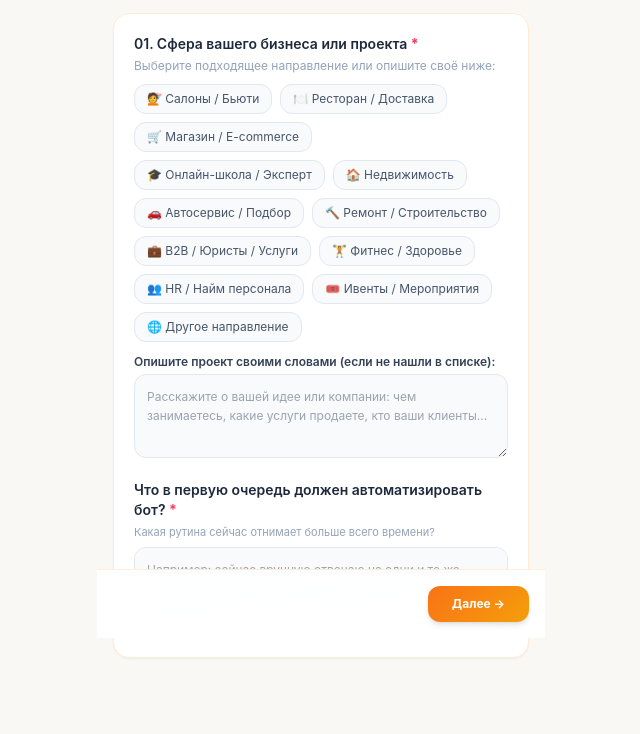
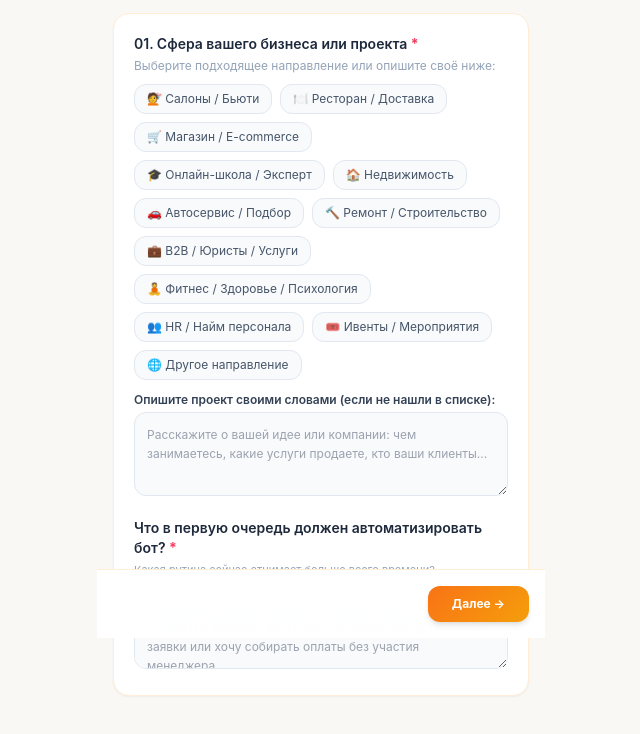
Before and after one commit to holy-sinner/tma-brief, a plain HTML site: page index.html in a window 1280 px wide. Shown: the part 162-896 px from the top of the page, without its empty margins (319-959 px from the left). Drawn offline with nearby package versions, Linux system fonts and the light colour scheme.

Commit message:
Update index.html

```diff
--- a/index.html
+++ b/index.html
@@ -73,7 +73,7 @@
         <button type="button" onclick="toggleChip(this, 'niche')" class="chip px-3 py-1.5 bg-slate-50 border border-slate-200 rounded-xl text-xs text-slate-600 transition">🚗 Автосервис / Подбор</button>
         <button type="button" onclick="toggleChip(this, 'niche')" class="chip px-3 py-1.5 bg-slate-50 border border-slate-200 rounded-xl text-xs text-slate-600 transition">🔨 Ремонт / Строительство</button>
         <button type="button" onclick="toggleChip(this, 'niche')" class="chip px-3 py-1.5 bg-slate-50 border border-slate-200 rounded-xl text-xs text-slate-600 transition">💼 B2B / Юристы / Услуги</button>
-        <button type="button" onclick="toggleChip(this, 'niche')" class="chip px-3 py-1.5 bg-slate-50 border border-slate-200 rounded-xl text-xs text-slate-600 transition">🏋️ Фитнес / Здоровье</button>
+        <button type="button" onclick="toggleChip(this, 'niche')" class="chip px-3 py-1.5 bg-slate-50 border border-slate-200 rounded-xl text-xs text-slate-600 transition">🧘 Фитнес / Здоровье / Психология</button>
         <button type="button" onclick="toggleChip(this, 'niche')" class="chip px-3 py-1.5 bg-slate-50 border border-slate-200 rounded-xl text-xs text-slate-600 transition">👥 HR / Найм персонала</button>
         <button type="button" onclick="toggleChip(this, 'niche')" class="chip px-3 py-1.5 bg-slate-50 border border-slate-200 rounded-xl text-xs text-slate-600 transition">🎟️ Ивенты / Мероприятия</button>
         <button type="button" onclick="toggleChip(this, 'niche')" class="chip px-3 py-1.5 bg-slate-50 border border-slate-200 rounded-xl text-xs text-slate-600 transition">🌐 Другое направление</button>
```
